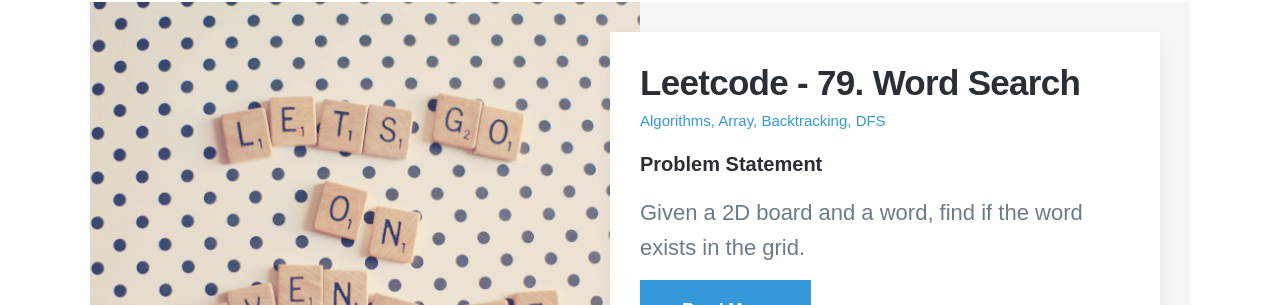
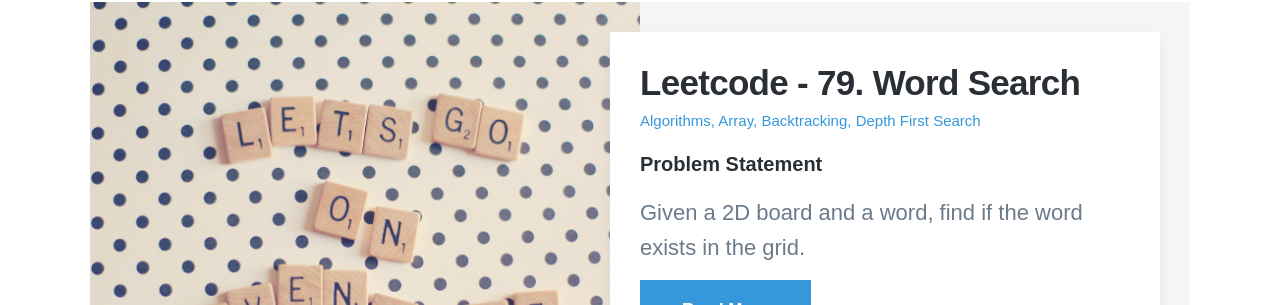
Before and after one commit to mohitathwani/mohitathwani.github.io, a Jekyll site: the page built from index.html, in a window 1280 px wide and 900 px high, scrolled down 6033 px. Shown: the part 148-453 px from the top of the window. Built offline with Jekyll 4.4.1, drawn with Linux system fonts in a browser that asks for light colours; nearby versions of some CDN libraries; some web fonts are replaced.

Commit message:
Updating tag

```diff
--- a/_posts/2018-07-04-word-search.md
+++ b/_posts/2018-07-04-word-search.md
@@ -2,7 +2,7 @@
 title: 'Leetcode - 79. Word Search'
 date: 2018-07-04 10:00:00
 featured_image: '/images/word-search.jpg'
-categories: [Algorithms, Array, Backtracking, DFS]
+categories: [Algorithms, Array, Backtracking, Depth First Search]
 redirect_from: backtracking/leetcode-79-word-search/
 ---
 
```
